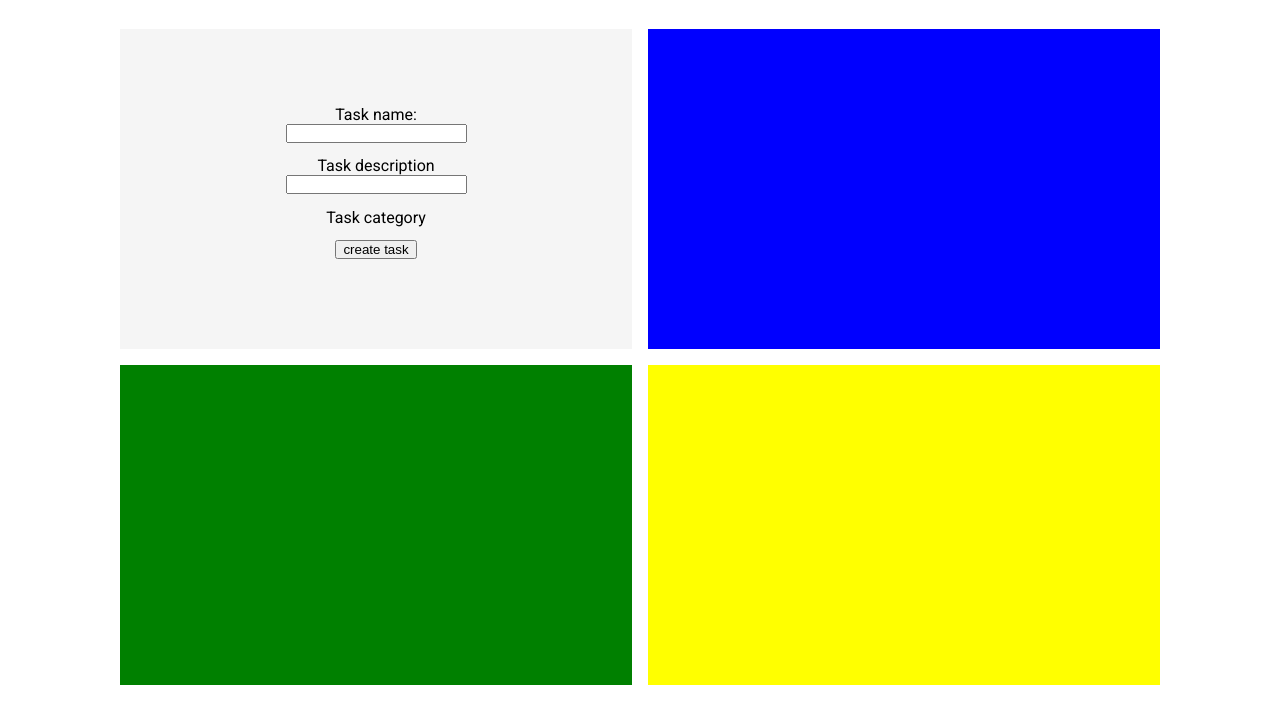
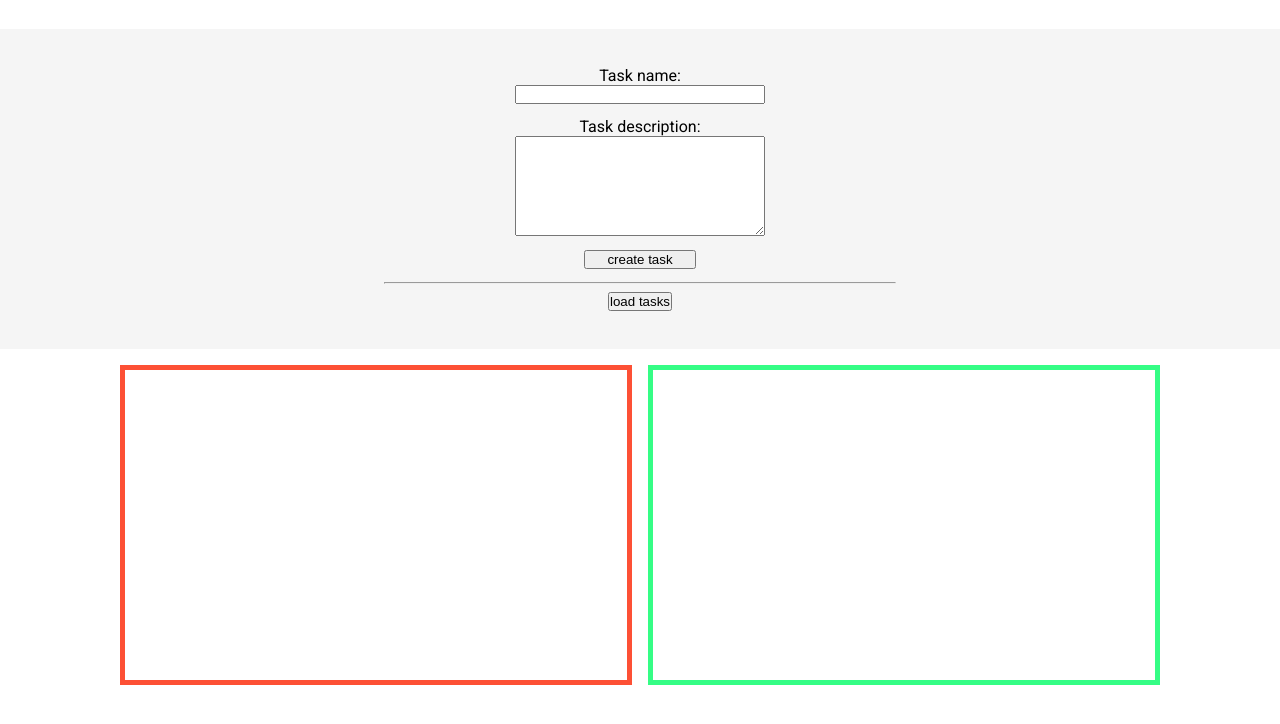
Before and after one commit to ChesterLen/to-do-list, a Django app: page / in a window 1280 px wide. Shown: the part 59-783 px from the top of the page. Run offline with Django 5.2, Linux system fonts and the light colour scheme.

Commit message:
Load task functionality implemented

```diff
--- a/to_do_list/static/css/styles.css
+++ b/to_do_list/static/css/styles.css
@@ -21,10 +21,11 @@ h3 {
 
 .inner-container-1 {
     font-family: 'Roboto', 'sans-serif';
-    flex-basis: 40%;
+    flex-basis: 100%;
     min-height: 40vh;
     background: whitesmoke;
     display: flex;
+    flex-direction: column;
     justify-content: center;
     align-items: center;
     padding: 0.5em;
@@ -39,26 +40,35 @@ h3 {
     margin-bottom: 1em;
 }
 
-.inner-container-1 form .form_label {
+.inner-container-1 form .form-label {
     margin: 0 auto;
+}
+
+
+.inner-container-1 form .form-legend {
+    margin: 0 auto;
+}
+
+.inner-container-1 form textarea {
+    min-width: 250px;
+    min-height: 100px;
+}
+
+hr {
+    min-width: 40vw;
+    margin-bottom: 0.5em;
 }
 
 .inner-container-2 {
     flex-basis: 40%;
     min-height: 40vh;
-    background: blue;
+    border: 5px rgb(253, 80, 53) solid;
 }
 
 .inner-container-3 {
     flex-basis: 40%;
     min-height: 40vh;
-    background: green;
-}
-
-.inner-container-4 {
-    flex-basis: 40%;
-    min-height: 40vh;
-    background: yellow;
+    border: 5px rgb(53, 253, 133) solid;
 }
 
 #create-task-btn {
--- a/to_do_list/templates/home_page.html
+++ b/to_do_list/templates/home_page.html
@@ -22,21 +22,22 @@
         <div class="main-container">
             <div class="inner-container-1">
                 <form>
-                    <label for="task_name" class="form_label">Task name: </label>
+                    <label for="task_name" class="form-label">Task name: </label>
                     <input type="text" id="task_name">
 
-                    <label for="task_description" class="form_label">Task description</label>
-                    <input type="text" id="task_description">
+                    <legend class="form-legend">Task description:</legend>
+                    <textarea></textarea>
 
-                    <label for="task_category" class="form_label">Task category</label>
+                    <!-- <label for="task_category" class="form_label">Task category</label> -->
                     <!-- <input type="text" id="task_category"> -->
 
                     <button id="create-task-btn">create task</button>
                 </form>
+                <hr>
+                <button class="load-tasks">load tasks</button>
             </div>
             <div class="inner-container-2"></div>
             <div class="inner-container-3"></div>
-            <div class="inner-container-4"></div>
         </div>
     </main>
     <script>
@@ -46,7 +47,11 @@
         const taskDescritptionInput = document.getElementById('task_description');
         const taskCategoryInput = document.getElementById('task_category');
 
+        const innerContainer2 = document.getElementsByClassName('inner-container-2')[0];
+        const innerContainer3 = document.getElementsByClassName('inner-container-3')[0];
+
         const createTaskBtn = document.getElementById('create-task-btn');
+        const loadTasksBtn = document.getElementsByClassName('load-tasks')[0];
 
         createTaskBtn.addEventListener('click', (e) => {
             e.preventDefault();
@@ -68,8 +73,32 @@
             function clearForm() {
                 taskNameInput.value = '';
                 taskDescritptionInput.value = '';
-            }
+            };
+        });
+
+        loadTasksBtn.addEventListener('click', () => {
+            fetch(BASE_URL)
+            .then(res => res.json())
+            .then(body => {
+                Object.values(body).forEach(task => innerContainer2.appendChild(renderTask(task)))
+            })
         })
+
+        function renderTask(task) {
+            const subContainer = document.createElement('div');
+            subContainer.className = 'subcontainer';
+
+            const h3 = document.createElement('h3');
+            h3.textContent = task.task_name;
+
+            const h4 = document.createElement('h4');
+            h4.textContent = task.task_description;
+
+            subContainer.appendChild(h3);
+            subContainer.appendChild(h4);
+
+            return subContainer;
+        }
     </script>
 </body>
 
```
